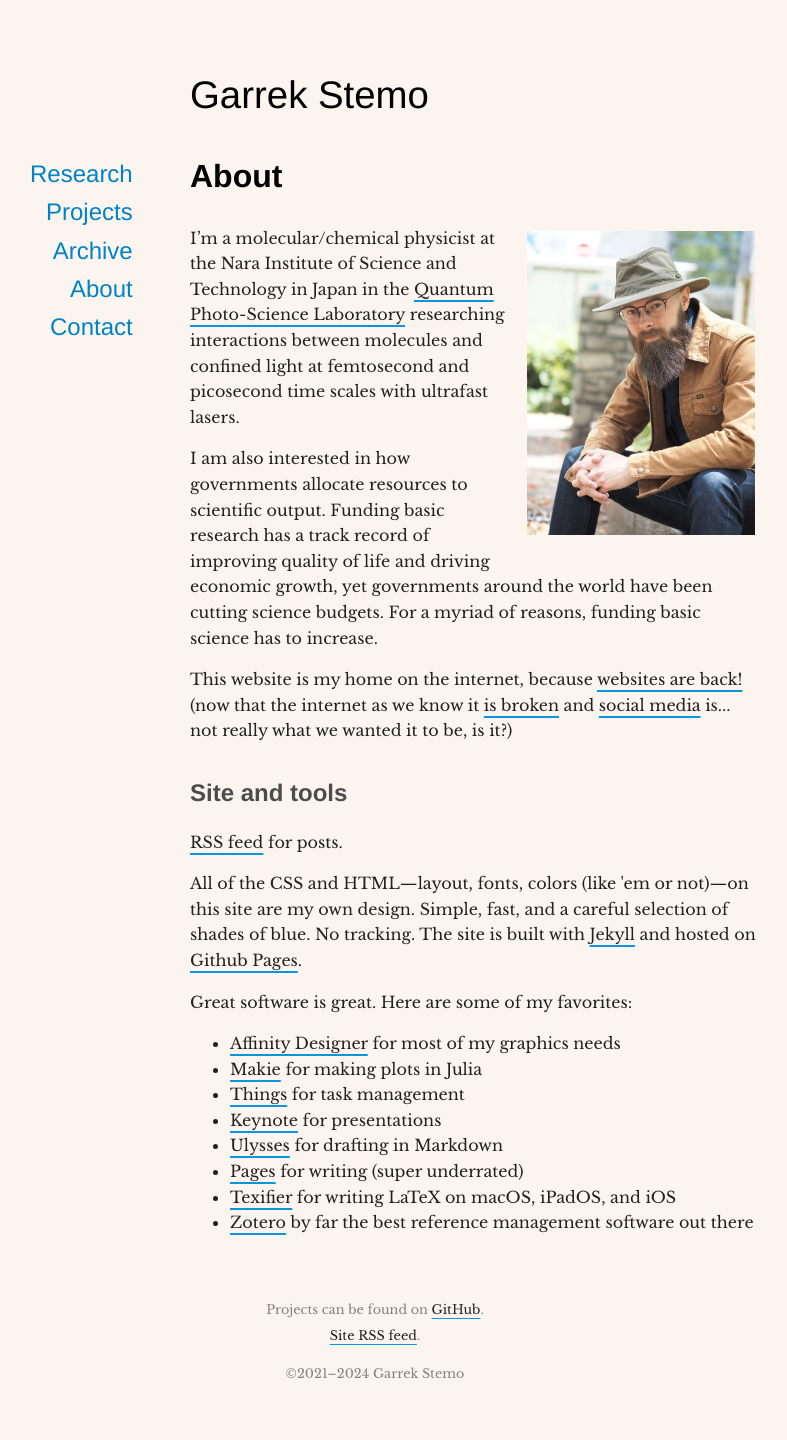
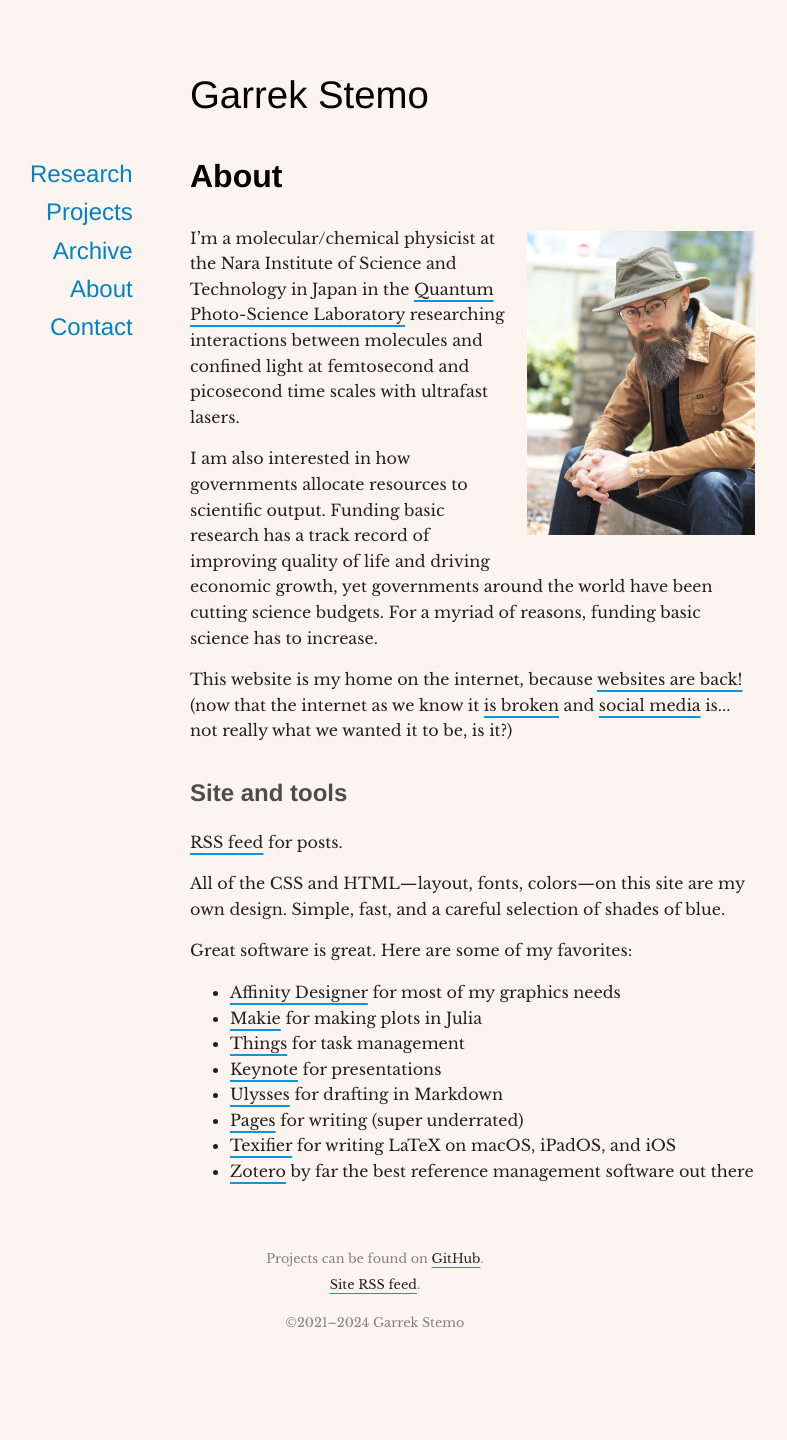
Before and after one commit to garrekstemo/garrekstemo.github.io, a Jekyll site: the page built from about.html, in a window 1280 px wide. Shown: the whole page, without its empty margins (265-1052 px from the left). Built offline with Jekyll 4.4.1, drawn with Linux system fonts in a browser that asks for light colours; after the commit the page ends 1389 px from its top, so only the background shows below that.

Commit message:
Simplify about page

```diff
--- a/about.html
+++ b/about.html
@@ -32,10 +32,8 @@ and <a href="https://www.theverge.com/features/23931789/seo-search-engine-optimi
 <a href="/feed.xml">RSS feed</a> for posts.
 
 <p>
-All of the CSS and HTML&mdash;layout, fonts, colors (like 'em or not)&mdash;on this site are my own design.
+All of the CSS and HTML&mdash;layout, fonts, colors&mdash;on this site are my own design.
 Simple, fast, and a careful selection of shades of blue.
-No tracking.
-The site is built with <a href="https://jekyllrb.com">Jekyll</a> and hosted on <a href="https://pages.github.com">Github Pages</a>.
 </p>
 
 
```
